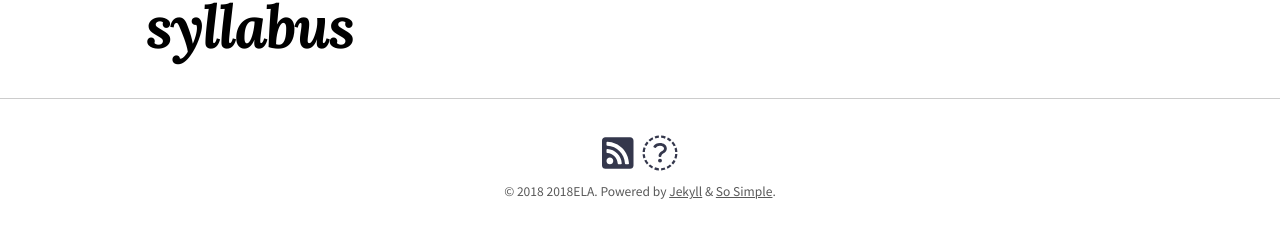
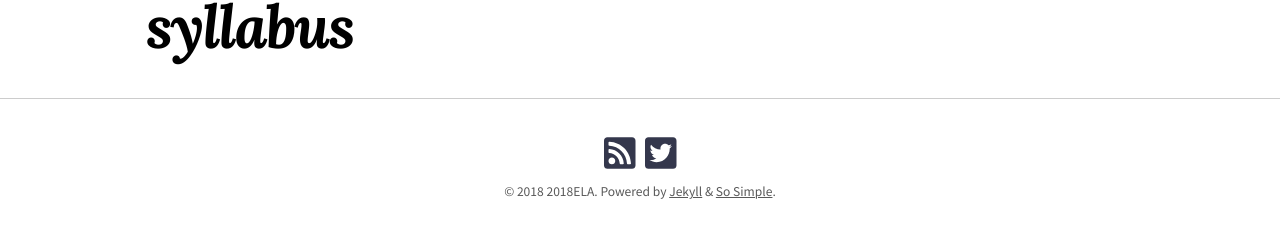
Before and after one commit to chadblack/2018ELA, a Jekyll site: the page built from syllabus.md, in a window 1280 px wide. Shown: the part 131-369 px from the top of the page. Built offline with Jekyll 4.4.1, drawn with Linux system fonts in a browser that asks for light colours; nearby versions of some CDN libraries.

Commit message:
fixed twitter icon
 Changes to be committed:
	modified:   ../_config.yml

```diff
--- a/_config.yml
+++ b/_config.yml
@@ -103,4 +103,4 @@ footer_links:
     icon: fas fa-rss-square
   - title: Twitter
     url: http://twitter.com/parezcoydigo
-    icon: fas fa-twitter-square
+    icon: fab fa-twitter-square
```
